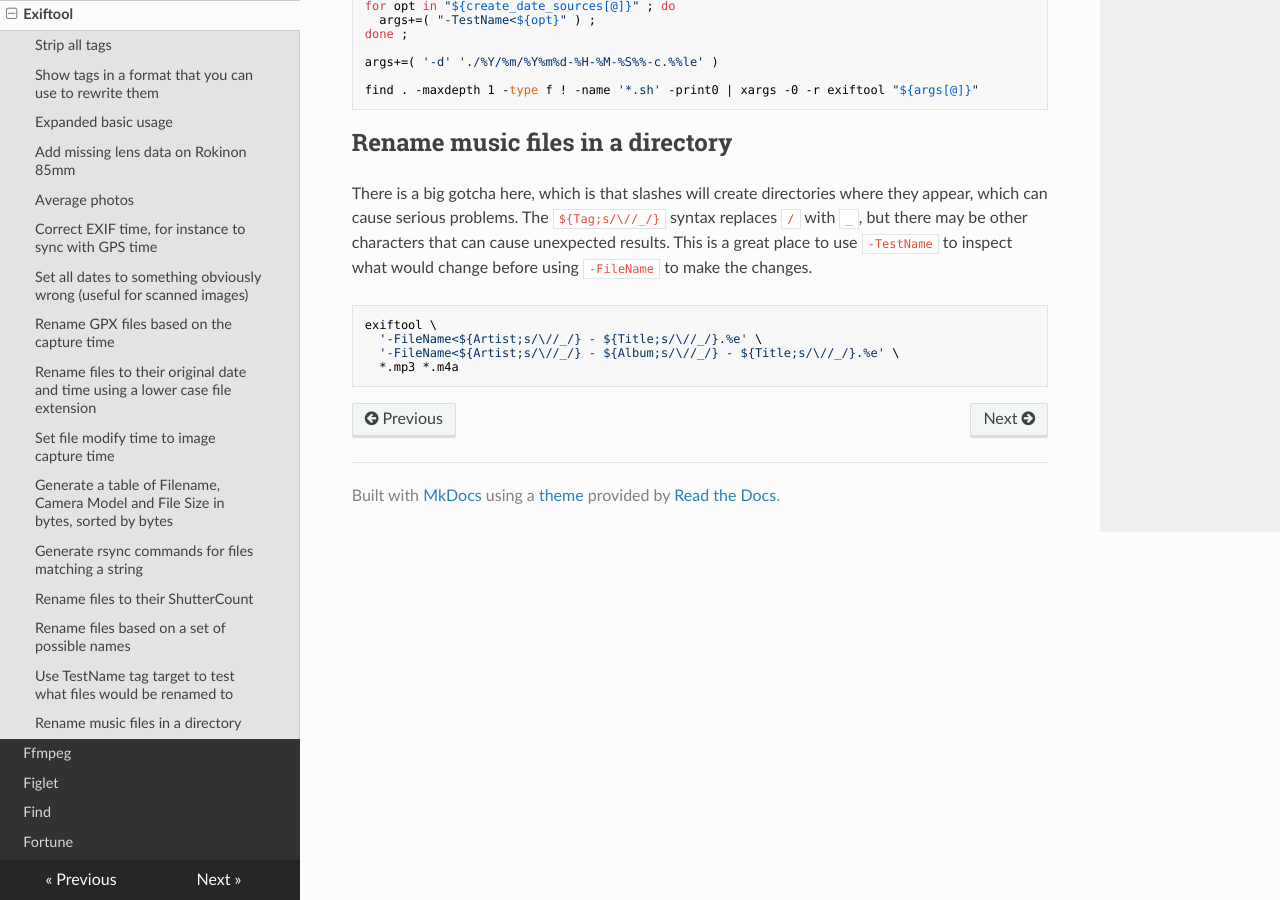
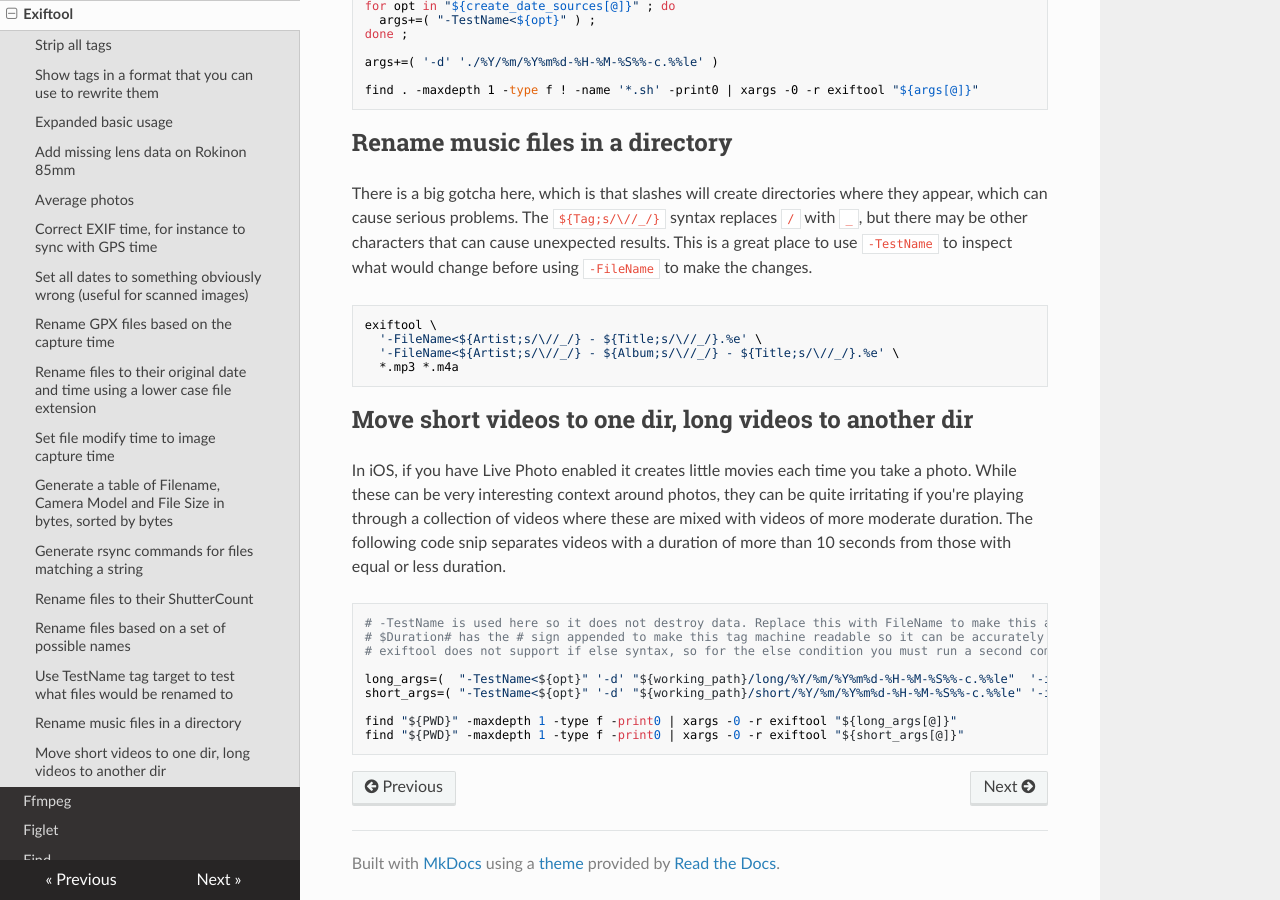
Before and after one commit to lando-cal/tech-notes, an MkDocs documentation site: the page built from docs/exiftool.md, in a window 1280 px wide and 900 px high, scrolled down 2805 px. Built offline with MkDocs 1.6.1, drawn with Linux system fonts in a browser that asks for light colours; nearby versions of some CDN libraries.

Commit message:
Add short/long video sorting example

````diff
--- a/docs/exiftool.md
+++ b/docs/exiftool.md
@@ -150,3 +150,19 @@ exiftool \
   '-FileName<${Artist;s/\//_/} - ${Album;s/\//_/} - ${Title;s/\//_/}.%e' \
   *.mp3 *.m4a
 ```
+
+## Move short videos to one dir, long videos to another dir
+
+In iOS, if you have Live Photo enabled it creates little movies each time you take a photo. While these can be very interesting context around photos, they can be quite irritating if you're playing through a collection of videos where these are mixed with videos of more moderate duration. The following code snip separates videos with a duration of more than 10 seconds from those with equal or less duration.
+
+```
+# -TestName is used here so it does not destroy data. Replace this with FileName to make this actually work
+# $Duration# has the # sign appended to make this tag machine readable so it can be accurately compared
+# exiftool does not support if else syntax, so for the else condition you must run a second command
+
+long_args=(  "-TestName<${opt}" '-d' "${working_path}/long/%Y/%m/%Y%m%d-%H-%M-%S%%-c.%%le"  '-if' '$Duration# gt 10' )
+short_args=( "-TestName<${opt}" '-d' "${working_path}/short/%Y/%m/%Y%m%d-%H-%M-%S%%-c.%%le" '-if' '$Duration# le 10' )
+
+find "${PWD}" -maxdepth 1 -type f -print0 | xargs -0 -r exiftool "${long_args[@]}"
+find "${PWD}" -maxdepth 1 -type f -print0 | xargs -0 -r exiftool "${short_args[@]}"
+```
````
